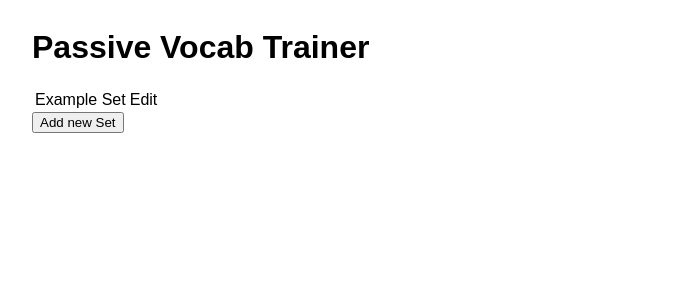
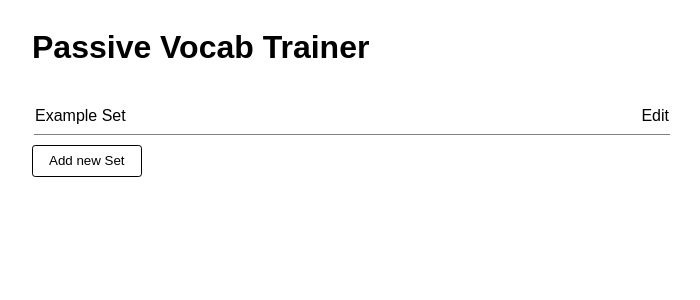
Before and after one commit to bjoernkuehne/PassiveVocabTrainer, a React (Create React App) app: page / in a window 1280 px wide. Shown: the top 300 px of the page, without its empty margins (288-988 px from the left). Built offline with nearby package versions, Linux system fonts and the light colour scheme.

Commit message:
added some basic styles

```diff
--- a/src/App.tsx
+++ b/src/App.tsx
@@ -65,8 +65,8 @@ export default function App() {
 
   return (
     <div className="App">
-      <header className="Header">
-        <h1 >Passive Vocab Trainer</h1>
+      <header className="flex-row full-width">
+        <h1>Passive Vocab Trainer</h1>
         {currentView !== "dashboard" && <p className="clickable" onClick={resetStates}>X</p>}
       </header>
       {currentView === "dashboard" && <>
@@ -80,7 +80,6 @@ export default function App() {
       {currentView === "learning" && <>
         <LearnView
           vocabSet={maybeCurrentlyLearning}
-          setMaybeCurrentlyLearning={setMaybeCurrentlyLearning}
           timeOutBase={1}
         />
       </>}
--- a/src/components/EditVocabRow.tsx
+++ b/src/components/EditVocabRow.tsx
@@ -5,7 +5,7 @@ import Input from "./Input";
 interface IProps {
     vocab: IVocab
     handleVocabUpdate: (vocab: IVocab) => void
-    handleRemove?: (vocab: IVocab) => void
+    handleRemove: (vocab: IVocab) => void
 }
 
 const EditVocabRow = (props: IProps): JSX.Element => {
@@ -33,9 +33,7 @@ const EditVocabRow = (props: IProps): JSX.Element => {
                 value={props.vocab.translation}
                 onChange={handlerTranslation}
             />
-            {props.handleRemove &&
-                <button onClick={getRemoveHandler}>remove</button>
-            }
+            <button onClick={getRemoveHandler}>-</button>
         </div>
     )
 }
--- a/src/components/EditVocabSetView.tsx
+++ b/src/components/EditVocabSetView.tsx
@@ -52,9 +52,13 @@ const EditVocabSetView = (props: IProps) => {
                 onChange={setName}
             />
             {localVocabSet.vocabData.map((val, index) =>
-                <EditVocabRow key={buildComponentKey(val.id, "EditVocabRow")} vocab={val} handleVocabUpdate={handleVocabUpdate} handleRemove={index !== 0 ? handleRemove : undefined} />
+                <EditVocabRow
+                    key={buildComponentKey(val.id, "EditVocabRow")}
+                    vocab={val}
+                    handleVocabUpdate={handleVocabUpdate}
+                    handleRemove={handleRemove} />
             )}
-            <div className="buttonRow">
+            <div className="flex-row">
                 <button onClick={addRow}>Add row</button>
                 <button onClick={handleOnSave}>Save</button>
             </div>
--- a/src/components/LearnView.tsx
+++ b/src/components/LearnView.tsx
@@ -7,7 +7,6 @@ import VocabView from "./VocabView"
 
 interface IProps {
     vocabSet: IVocabSet | undefined
-    setMaybeCurrentlyLearning: Dispatch<SetStateAction<IVocabSet | undefined>>
     timeOutBase: number
 }
 
@@ -20,10 +19,6 @@ const LearnView = (props: IProps) => {
     const [calculatedTimeOut, setCalculatedTimeOut] =
         useState<number>(0)
     const [currentTimeOut, setCurrentTimeout] = useState<NodeJS.Timeout | undefined>(undefined)
-
-    const getCloseViewOnClick = () =>
-        () => props.setMaybeCurrentlyLearning(undefined)
-
 
     const getSetLearnedViewStatusOnClick = (learnViewStatus: TLearnViewStatus) =>
         () => {
@@ -82,9 +77,6 @@ const LearnView = (props: IProps) => {
                     calculatedTimeOut={calculatedTimeOut}
                 />
             }
-            <button onClick={getCloseViewOnClick()}>
-                Close
-            </button>
         </div>
     )
 }
--- a/src/components/VocabSetList.tsx
+++ b/src/components/VocabSetList.tsx
@@ -18,6 +18,7 @@ const VocabSetList = (props: IProps): JSX.Element => {
     const SingleVocabSet = (vocabSet: IVocabSet): JSX.Element => (
         <tr
             key={buildComponentKey(vocabSet.id, "SingleVocabSet")}
+            className="flex-row"
         >
             <td
                 className="clickable"
@@ -31,7 +32,7 @@ const VocabSetList = (props: IProps): JSX.Element => {
     )
 
     return (
-        <table>
+        <table className="full-width">
             <tbody>
                 {props.vocabSets.map(SingleVocabSet)}
             </tbody>
--- a/src/styles.css
+++ b/src/styles.css
@@ -1,3 +1,8 @@
+:root {
+  --primary-color: black;
+  --secondary-color: rgb(0, 206, 93);
+}
+
 .App {
   font-family: sans-serif;
   max-width: 40rem;
@@ -9,7 +14,7 @@
 }
 
 .clickable:hover {
-  color: green;
+  color: var(--secondary-color);
 }
 
 .Input {
@@ -24,17 +29,42 @@
 .EditVocabRow {
   display: flex;
   flex-direction: row;
+  align-items: center;
   column-gap: 1rem;
 }
 
-.buttonRow {
+.flex-row {
   display: flex;
   flex-direction: row;
   justify-content: space-between;
 }
 
-.Header {
-  display: flex;
-  flex-direction: row;
-  justify-content: space-between;
+.full-width {
+  width: 100%;
 }
+
+tr {
+  border-bottom: 1px solid grey;
+  padding: 0.5rem 0;
+  margin: 0.5rem 0;
+}
+
+button {
+  cursor: pointer;
+  border: 1px solid black;
+  border-radius: 0.2rem;
+  /* padding: 0.5rem 1rem; */
+  padding-left: 1rem;
+  padding-right: 1rem;
+  background-color: white;
+  height: 2rem;
+}
+
+button:hover {
+  color: var(--secondary-color);
+  border-color: var(--secondary-color);
+}
+
+label {
+  margin-bottom: 0.2rem;
+}
```
